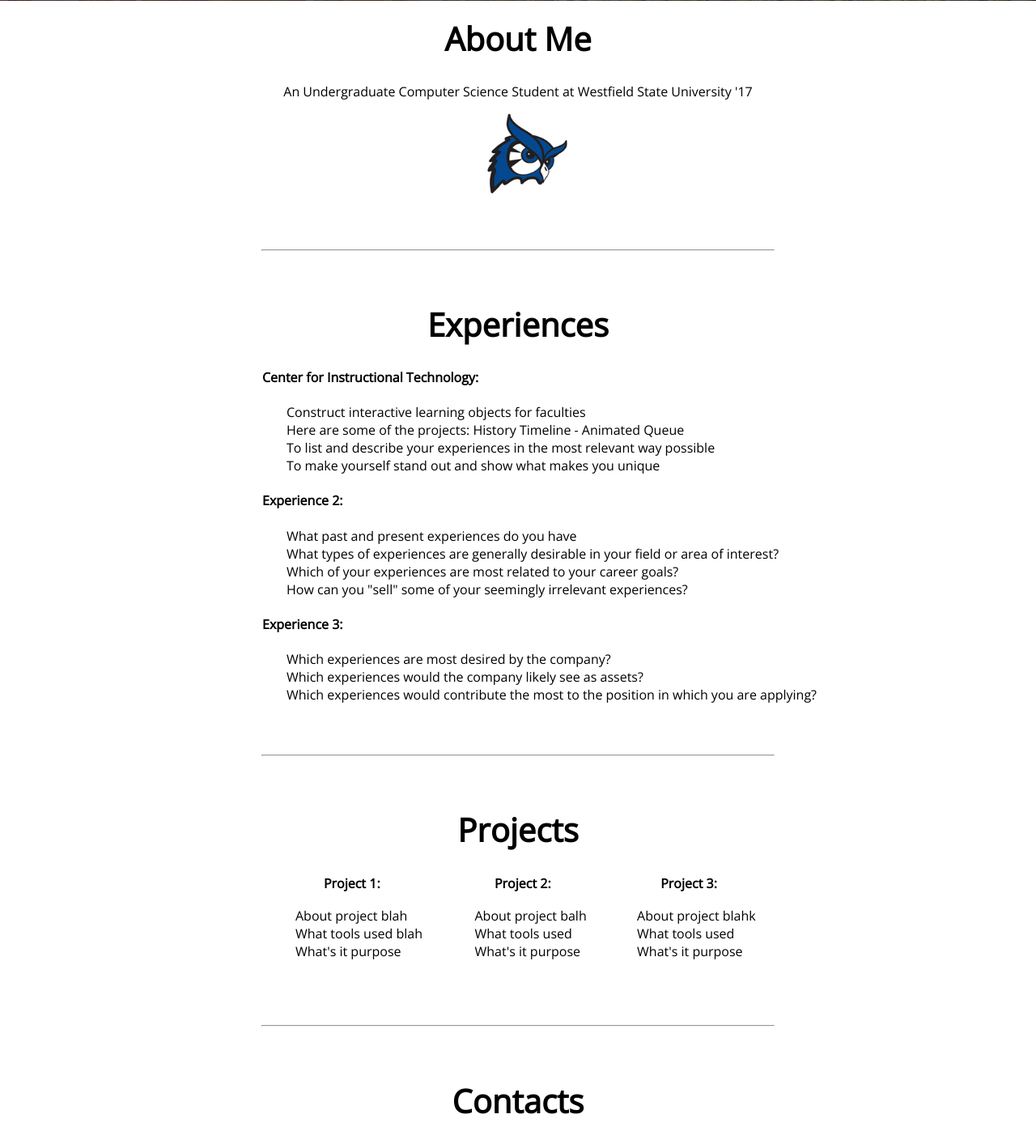
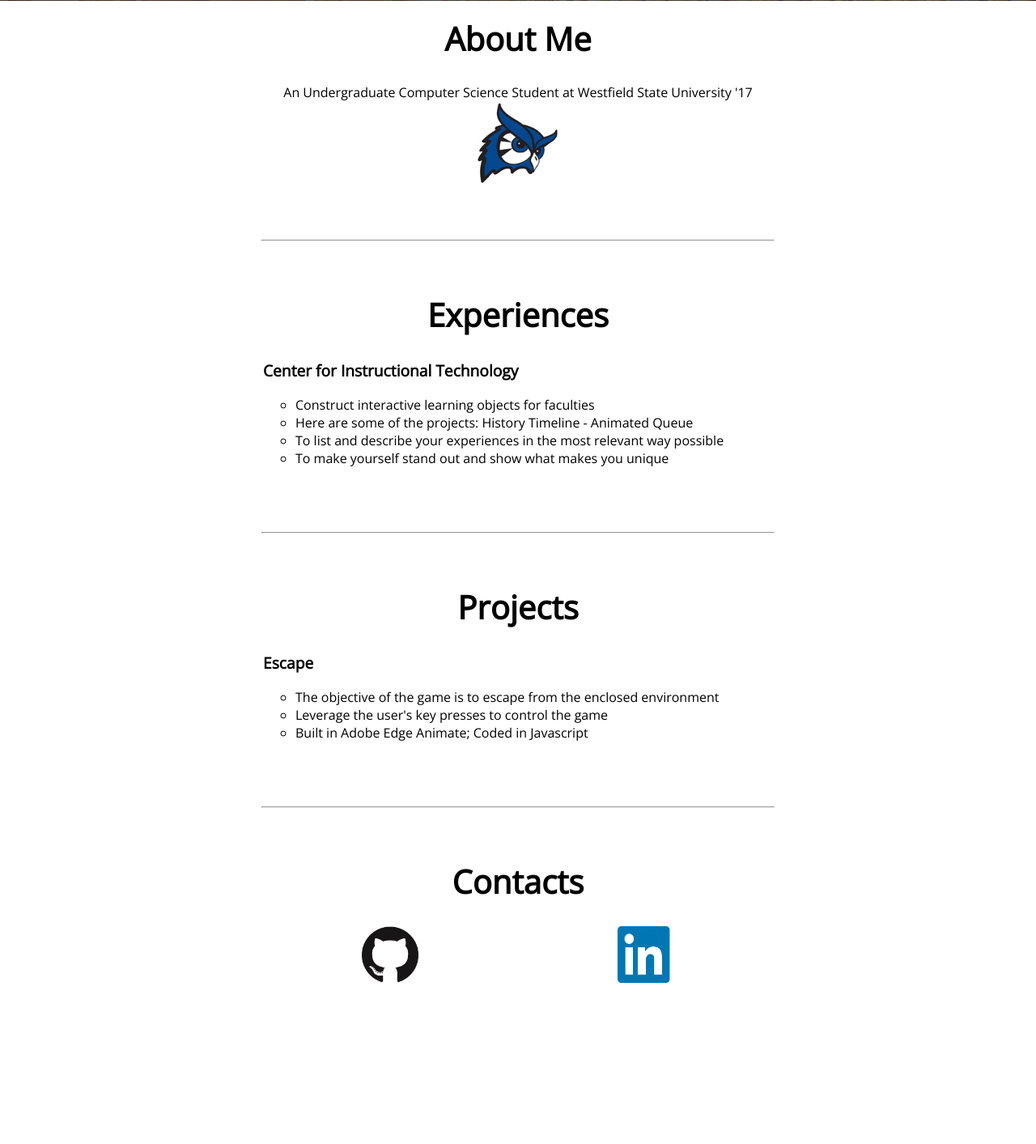
Before and after one commit to btran12/btran12.github.io, a PHP site: page / in a window 1280 px wide. Shown: the part 559-1972 px from the top of the page at 81% size. After the commit the page ends 1773 px from the top, so only its background shows below. Run offline with PHP 8.4, Linux system fonts and the light colour scheme; some libraries are stand-ins or nearby versions.

Commit message:
Modified each section to be within tables, and added two logos for contacts section

```diff
--- a/index.html
+++ b/index.html
@@ -17,6 +17,7 @@
 
 		<div class="module mid">
 
+			<!-- Navigations -->
 			<a href="#contact" class="smoothScroll">Contacts</a>
 			<a hreft"#">Resume</a>
 			<a href="#project" class="smoothScroll">Projects</a>
@@ -34,94 +35,71 @@
 		</div>
 
 		<div class="document">
-			<a name="about"></a>
-			<h1>About Me</h1>
-			<p style="text-align:center">An Undergraduate Computer Science Student at Westfield State University '17</p>
 
-			<img class="university" src="./images/wscLogo.jpg" style="width:100px;height:100px;cursor:pointer;position:relative;left:47%" >
+			<h1 name="about">About Me</h1>
+			<table align="center">
+				<tr>
+					<td>An Undergraduate Computer Science Student at Westfield State University '17</td>
+				</tr>
+				<tr>
+					<td><img class="university" src="./images/wscLogo.jpg" style="width:100px;height:100px;cursor:pointer;"></td>
+				</tr>
+			</table>
 
-			<hr>
+			<hr><!--~~~~~~~~~~~~~~~~~~~~~~~~~~~~~~~~~~~~~~~~~~~~~~~-->
 
-			<a name="experience"></a>
-			<h1>Experiences</h1>
-
-			<h4 id="experienceHeader">Center for Instructional Technology:</h4>
-			<ul style="list-style-type:none">
-
-				<div id="listExperience">
+			<h1 name="experience">Experiences</h1>
+			<table align="center">
+				<tr>
+					<th align="left" style="font-size:120%">Center for Instructional Technology</th>
+				</tr>
+				<tr align="left">
+					<td>
+						<ul style="list-style-type:circle">
 							<li>Construct interactive learning objects for faculties</li>
 							<li>Here are some of the projects: History Timeline - Animated Queue</li>
 							<li>To list and describe your experiences in the most relevant way possible</li>
 							<li>To make yourself stand out and show what makes you unique</li>
-				</div>
+						</ul>
+					</td>
+				</tr>
+			</table>
 
-			</ul>
+			<hr><!--~~~~~~~~~~~~~~~~~~~~~~~~~~~~~~~~~~~~~~~~~~~~~~~-->
 
-			<h4 id="experienceHeader">Experience 2: </h4>
-			<ul style="list-style-type:none">
-				<div id="listExperience">
-					<li>What past and present experiences do you have</li>
-					<li>What types of experiences are generally desirable in your field or area of interest?</li>
-					<li>Which of your experiences are most related to your career goals?</li>
-					<li>How can you "sell" some of your seemingly irrelevant experiences?</li>
-				</div>
-
-			</ul>
-
-			<h4 id="experienceHeader">Experience 3: </h4>
-			<ul style="list-style-type:none">
-				<div id="listExperience">
-					<li>Which experiences are most desired by the company?</li>
-					<li>Which experiences would the company likely see as assets?</li>
-					<li>Which experiences would contribute the most to the position in which you are applying?</li>
-				</div>
-
-			</ul>
-
-			<hr>
-
-			<a name="project"></a>
-			<h1>Projects</h1>
-
-			<table  style="width:50%" align="center" border="0">
-
+			<h1 name="project">Projects</h1>
+			<table align="center">
 				<tr>
-					<th>Project 1:</th>
-					<th>Project 2:</th>
-					<th>Project 3:</th>
+					<th align="left" style="font-size:120%">Escape</th>
 				</tr>
 				<tr align="left">
 					<td>
-						<ul style="list-style-type:none">
-							<li>About project blah </li>
-							<li>What tools used blah</li>
-							<li>What's it purpose</li>
-						</ul>
-					</td>
-
-					<td>
-						<ul style="list-style-type:none">
-							<li>About project balh </li>
-							<li>What tools used</li>
-							<li>What's it purpose</li>
-						</ul>
-					</td>
-
-					<td>
-						<ul style="list-style-type:none">
-							<li>About project blahk</li>
-							<li>What tools used</li>
-							<li>What's it purpose</li>
+						<ul style="list-style-type:circle">
+							<li>The objective of the game is to escape from the enclosed environment</li>
+							<li>Leverage the user's key presses to control the game</li>
+							<li>Built in Adobe Edge Animate; Coded in Javascript</li>
 						</ul>
 					</td>
 				</tr>
-
 			</table>
 
-			<hr>
+			<hr><!--~~~~~~~~~~~~~~~~~~~~~~~~~~~~~~~~~~~~~~~~~~~~~~~-->
 
-			<a name="contact"></a>
-			<h1>Contacts</h1>
+			<h1 name="contact">Contacts</h1>
+			<table align="center">
+				<tr>
+					<td>
+						<a href="https://github.com/btran12" target="_blank">
+							<img src="./images/GitHubLogo.png" style = "width:70px; height:70px;">
+						</a>
+					</td>
+					<td>
+						<a href="https://linkedin.com/in/baoqtran" target="_blank">
+						<img src="./images/LinkedInLogo.png" style = "width:70px; height:70px;">
+						</a>
+					</td>
+				</tr>
+			</table>
 
 		</div>
 
--- a/styles.css
+++ b/styles.css
@@ -66,12 +66,12 @@ body{
 }
 
 .mid a{
+	color: #C5C5C5;
 	width: 100px;
 	float: right;
 	padding: 10px;
 	text-align: center;
 	text-decoration: none;
-	color: #CCCCCC;
 }
 
 .mid a:hover{
@@ -94,7 +94,9 @@ hr {
 	margin-top: 5%;
 }
 
-table {
+table{
+	width: 50%;
+	text-align: center;
 	border-collapse: collapse;
 }
 
```
Also changed, not shown: images/GitHubLogo.png (added), images/LinkedInLogo.png (added). Lines whose indentation alone changed are shown as unchanged.
